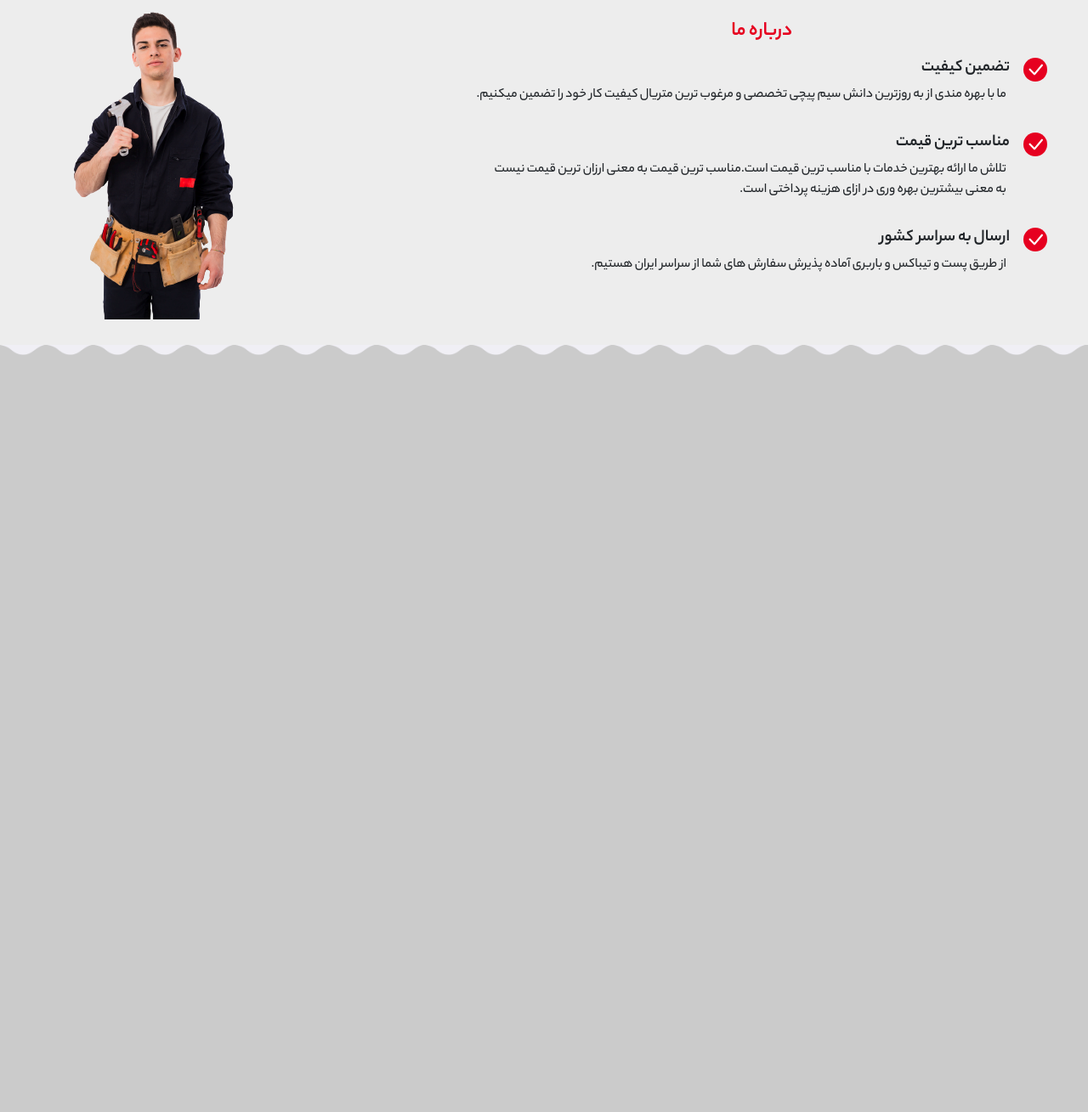
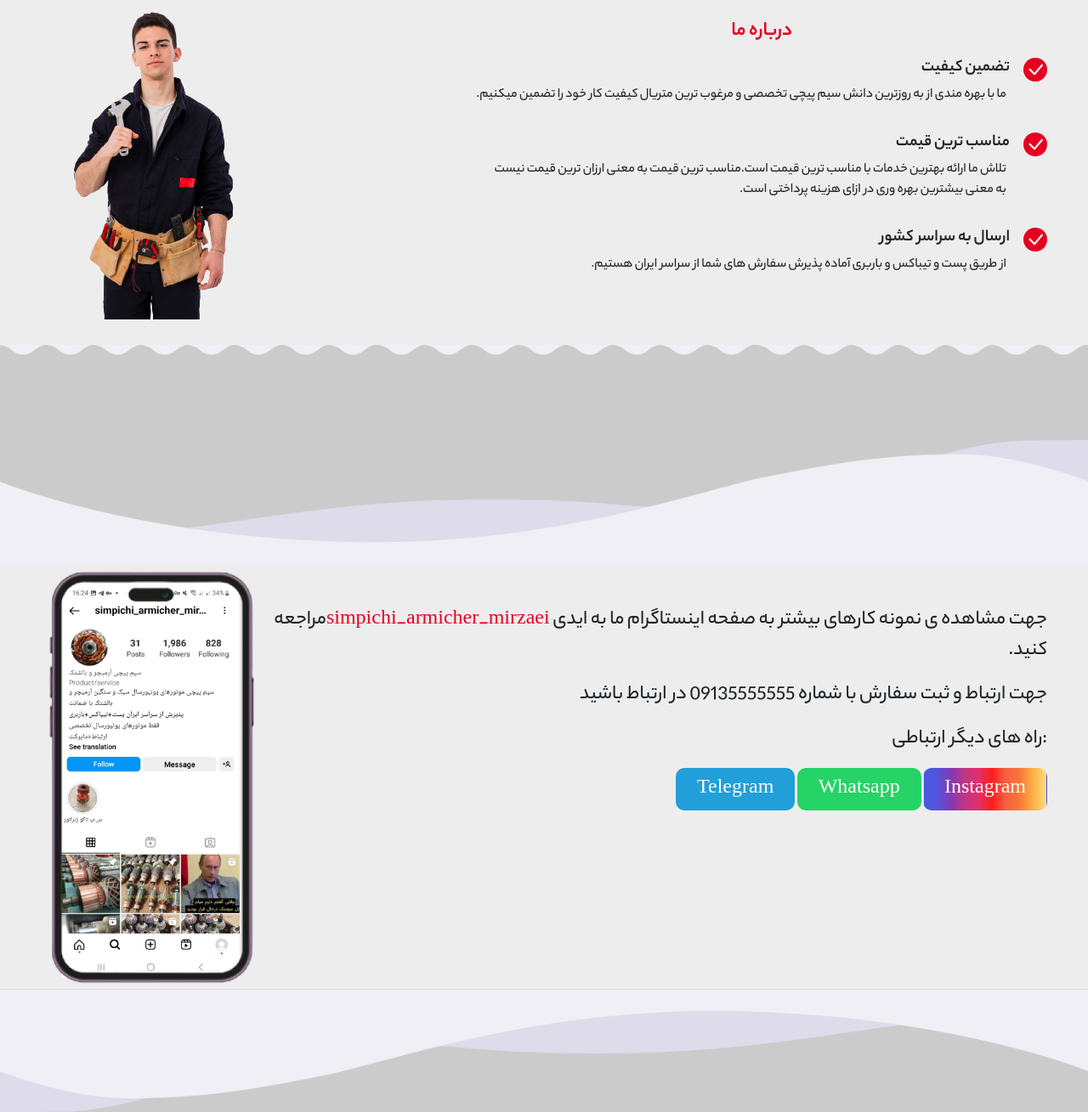
Before and after one commit to vajihe410/Armature-Winding-Website, a plain HTML site: page index.html in a window 1280 px wide. Shown: the part 1178-2487 px from the top of the page at 85% size. Before the commit the page ends 1596 px from the top, so only its background shows below. Drawn offline with nearby package versions, Linux system fonts and the light colour scheme.

Commit message:
contactus created

```diff
--- a/index.html
+++ b/index.html
@@ -57,7 +57,7 @@
                 </div>
             </section>
             <section class="aboutus d-flex flex-column">
-                <img class="wave"src="./assets/image/about_s4_wave.png" alt="">
+                <img class="wave wave2"src="./assets/image/about_s4_wave.png" alt="">
                 <div class="option d-flex justify-content-between ">
 
                     <div class="d-flex flex-column justify-content-center me-5">
@@ -94,7 +94,29 @@
                         <img src="./assets/image/2.png" alt="">
                     </div>
                 </div>
-                <img class="wave"src="./assets/image/about_s4_wave.png" alt="">
+                <img src="./assets/image/about_s4_wave.png" alt="">
+            </section>
+            <section class="portfolio" style="height: 100px; width: 100%;"></section>
+            <section >
+                <img  class="wave"src="./assets/image/header_4_wave.png" alt="" >
+                <div class="contactus d-flex flex-row justify-content-between">
+                    <div class="ms-5">
+                        <img class="phone"src="./assets/image/phone.png" alt="phone">
+                    </div>
+                    <div class="me-5 mt-5">
+                        <p >جهت مشاهده ی نمونه کارهای بیشتر به صفحه اینستاگرام ما به ایدی <a href="#">simpichi_armicher_mirzaei</a>مراجعه کنید.</p>
+                        <p>جهت ارتباط و ثبت سفارش با شماره 09135555555 در ارتباط  باشید</p>
+                        <div>
+                            <p>:راه های دیگر ارتباطی</p>
+                            <div class="social-media">
+                                <a class="btn pt3 pb3 pe-4 ps-4" href="#">Telegram</a>
+                                <a class="btn pt3 pb3 pe-4 ps-4" href="#">Whatsapp</a>
+                                <a class="btn pt3 pb3 pe-4 ps-4" href="#">Instagram</a>
+                            </div>
+                        </div>
+                    </div>
+                </div>
+                <img class="wave wave2" src="./assets/image/header_4_wave.png" alt="" >
             </section>
         </main>
         <script src="https://cdn.jsdelivr.net/npm/bootstrap@5.3.0-alpha3/dist/js/bootstrap.bundle.min.js" integrity="sha384-ENjdO4Dr2bkBIFxQpeoTz1HIcje39Wm4jDKdf19U8gI4ddQ3GYNS7NTKfAdVQSZe" crossorigin="anonymous"></script>
--- a/style.css
+++ b/style.css
@@ -90,9 +90,9 @@ header{
 .wave{
     width: 100%;
 }
-.wave:first-child{
+/* .wave:first-child{
     transform: rotate(180deg);
-}
+} */
 .option{
     background-color: var(--secondery3);
     padding: 30px 0;
@@ -119,3 +119,43 @@ header{
     fill: var(--white);
     text-align: right;
 }
+.contactus{
+    height: 500px;
+    background-color: var(--secondery3);
+}
+.wave2{
+    transform: rotate(180deg);
+
+}
+.phone{
+    height: 500px
+
+}
+.contactus p{
+    direction: rtl;
+    font-size: 24px;
+}
+.contactus p a{
+    color: var(--primary);
+    font-family: "YekanBakhBoldz";
+    text-decoration: none;
+}
+.social-media{
+    float: right;
+}
+.social-media a{
+    text-decoration: none;
+    color: var(--white);
+    border-radius: 10px;
+    font-size: 24px;
+    direction: rtl;
+}
+.social-media a:first-child{
+    background-color: #229ED9;
+}
+.social-media a:nth-child(2){
+    background-color: #25D366;
+}
+.social-media a:last-child{
+    background-image: linear-gradient(to right, #405DE6,#5851D8, #833AB4, #C13584, #E1306C,#FD1D1D,#F56040,#F77737,#FCAF45,#FFDC80);
+}
```
